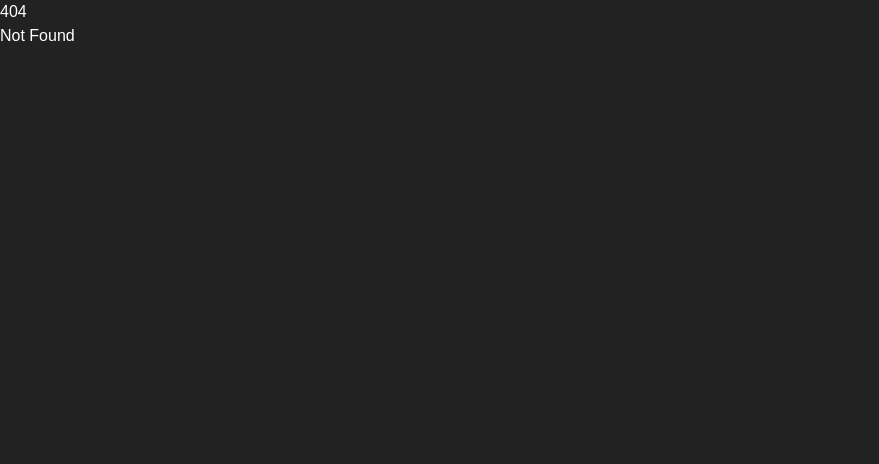
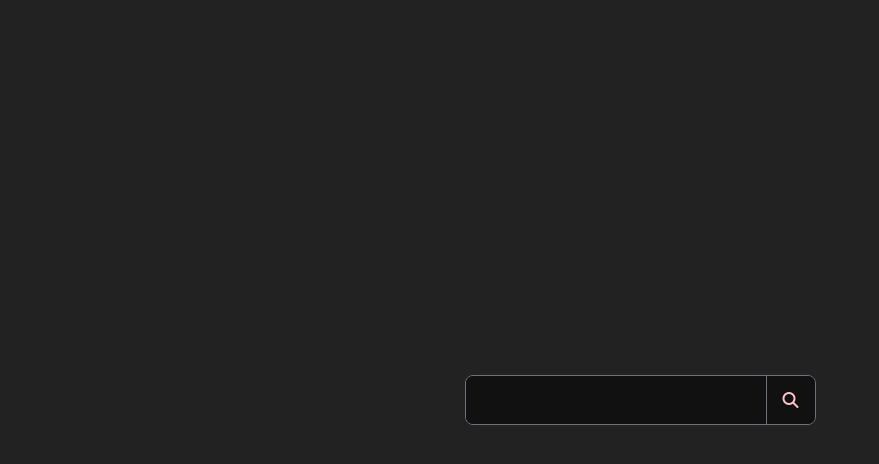
Before and after one commit to xsjcTony/50projects50days-svelte, a SvelteKit app: page /hidden-search in a window 1280 px wide. Before the commit this address had no page. Shown: the top 464 px of the page, without its empty margins (0-879 px from the left). Built offline with nearby package versions, Linux system fonts and the light colour scheme.

Commit message:
hidden search

```diff
--- a/src/routes/+page.svelte
+++ b/src/routes/+page.svelte
@@ -17,6 +17,10 @@
     {
       title: 'Rotating Navigation',
       link: '/rotating-navigation'
+    },
+    {
+      title: 'Hidden Search',
+      link: '/hidden-search'
     }
   ]
 </script>
--- /dev/null
+++ b/src/routes/hidden-search/+page.svelte
@@ -0,0 +1,47 @@
+<script lang="ts">
+  let expanded = true
+
+  let inputEl: HTMLInputElement
+
+  const toggleInput = (): void => {
+    expanded = !expanded
+    expanded && inputEl.focus()
+  }
+</script>
+
+
+<main class="grid min-h-full place-items-center text-pink">
+  <div class="hidden-search-container">
+    <input
+      type="text"
+      class="text-xl bg-[#111] py-2 focus-visible:outline-none transition-[padding,width] duration-300 relative {expanded ? 'w-75 px-4' : 'w-0'}"
+      bind:this={inputEl}
+    />
+    <i class="separator" class:!w-0={!expanded}></i>
+    <button
+      class="bg-[#111] inline-flex items-center justify-center px-4"
+      on:click={toggleInput}
+    >
+      <i class="fa-solid fa-magnifying-glass" />
+    </button>
+  </div>
+</main>
+
+
+<style lang="scss">
+    .hidden-search-container {
+        @apply flex overflow-hidden rounded-lg border border-gray-500 h-12.5 transition-[border-color,box-shadow] duration-300;
+
+        & > .separator {
+            @apply bg-gray-500 w-px transition-[background-color,width] duration-300;
+        }
+
+        &:has(input:focus-visible) {
+            @apply border-pink shadow-[0_0_10px_-2px_#fff];
+
+            & > .separator {
+                @apply bg-pink;
+            }
+        }
+    }
+</style>
--- a/tailwind.config.cjs
+++ b/tailwind.config.ts
@@ -1,5 +1,7 @@
-/** @type {import('tailwindcss').Config} */
-module.exports = {
+import type { Config } from 'tailwindcss'
+
+
+export default {
   content: ['./src/**/*.{html,ts,svelte}'],
   theme: {
     extend: {
@@ -7,7 +9,9 @@ module.exports = {
         1.25: '0.3125rem',
         12.5: '3.125rem',
         25: '6.25rem',
-        50: '12.5rem'
+        50: '12.5rem',
+        75: '18.75rem',
+        100: '25rem'
       },
       colors: {
         pink: {
@@ -17,4 +21,4 @@ module.exports = {
     }
   },
   plugins: []
-}
+} satisfies Config
--- a/tsconfig.node.js.json
+++ b/tsconfig.node.js.json
@@ -8,7 +8,6 @@
   "extends": "./tsconfig.json",
   "include": [
     ".eslintrc.cjs",
-    "tailwind.config.cjs",
     "svelte.config.js"
   ]
 }
--- a/tsconfig.node.json
+++ b/tsconfig.node.json
@@ -7,6 +7,7 @@
     "allowSyntheticDefaultImports": true
   },
   "include": [
-    "vite.config.ts"
+    "vite.config.ts",
+    "tailwind.config.ts"
   ]
 }
```
Also changed, not shown: package.json (+17 -17 lines), 1 other file (tests, documents, lock files or other folders). Lines whose indentation alone changed are shown as unchanged.
